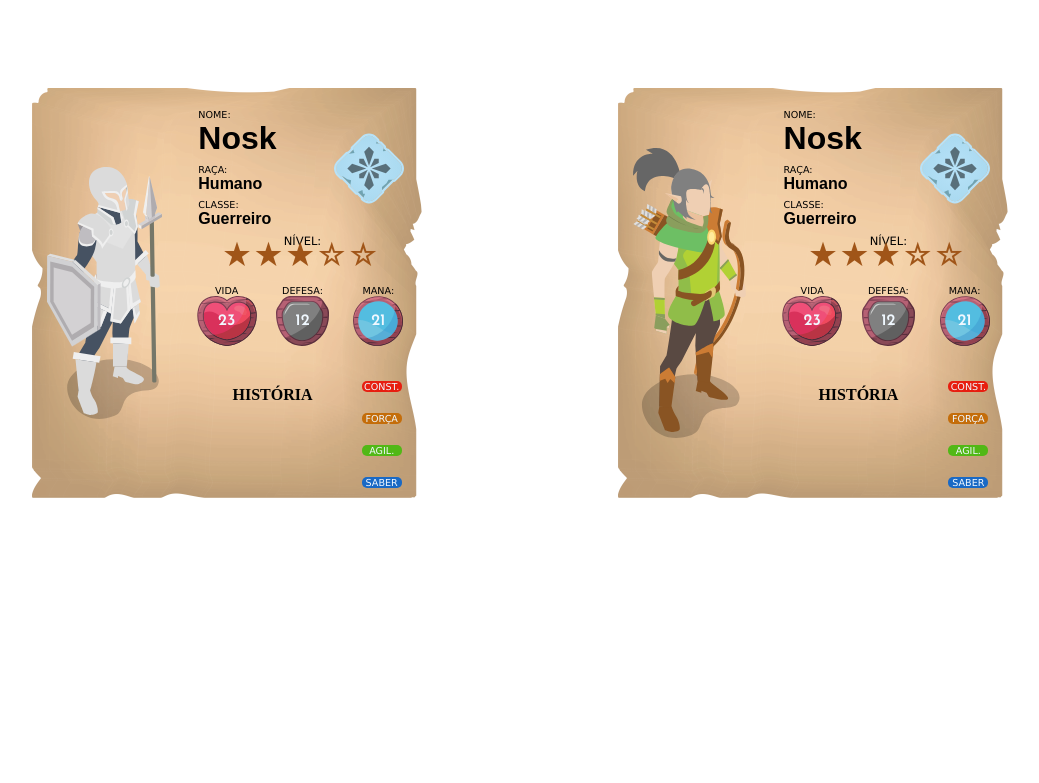
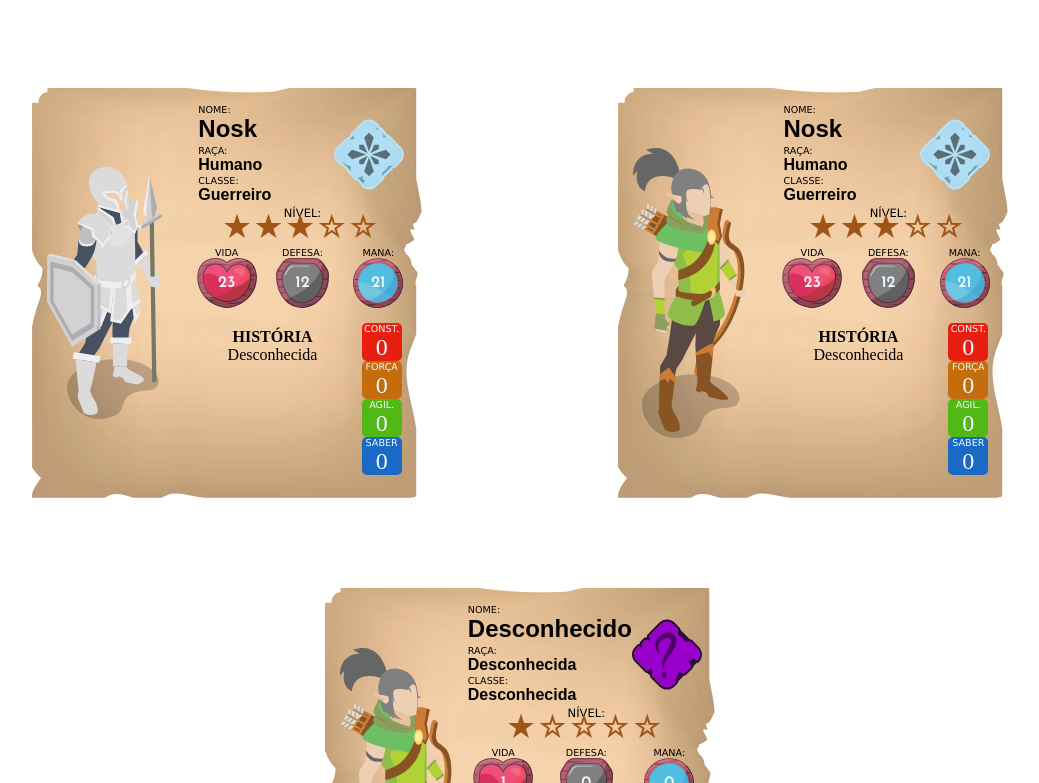
Before and after one commit to Wericksonsd/DigitalSys, a React (Vite) app in the folder ravenbeak/: page / in a window 1280 px wide. Shown: the part 617-1400 px from the top of the page, without its empty margins (120-1159 px from the left). Before the commit the page ends 1160 px from the top, so only its background shows below. Built offline with nearby package versions, Linux system fonts and the light colour scheme; a web font is replaced by a local one.

Commit message:
props defaul e types

```diff
--- a/ravenbeak/src/App.jsx
+++ b/ravenbeak/src/App.jsx
@@ -11,6 +11,7 @@ function App() {
         <Grupo imgPer={2} nome="Nosk" raca="Humano" classe="Guerreiro" origem={5} nivel={1} vida={23} def={12} mana={21} />
         <Grupo imgPer={3} nome="Nosk" raca="Humano" classe="Guerreiro" origem={3} nivel={3} vida={23} def={12} mana={21} />
         <Grupo imgPer={4} nome="Nosk" raca="Humano" classe="Guerreiro" origem={3} nivel={3} vida={23} def={12} mana={21} />
+        <Grupo/>
       </main>
     </>
   );
--- a/ravenbeak/src/Grupo.jsx
+++ b/ravenbeak/src/Grupo.jsx
@@ -1,4 +1,5 @@
 import React, { useState, useEffect } from 'react';
+import PropTypes from 'prop-types';
 import Grunda from './assets/brasoesOrigem/Grunda.svg'
 import Lavari from './assets/brasoesOrigem/Lavari.svg'
 import Termina from './assets/brasoesOrigem/Termina.svg'
@@ -124,7 +125,7 @@ function Grupo(props){
                 <div className='infosPerNome'>
                     <span>
                         <p>NOME:</p>
-                        <h1 id='nomePer'>{nome}</h1>
+                        <h2 id='nomePer'>{nome}</h2>
                     </span>
                     <span>
                         <p>RAÇA:</p>
@@ -160,4 +161,39 @@ function Grupo(props){
 
 }
 
+Grupo.propTypes = {
+    imgPer: PropTypes.number,
+    nome: PropTypes.string,
+    raca: PropTypes.string,
+    classe: PropTypes.string,
+    origem: PropTypes.number,
+    nivel: PropTypes.number,
+    vida: PropTypes.number,
+    def: PropTypes.number,
+    mana: PropTypes.number,
+    historia: PropTypes.string,
+    c: PropTypes.number,
+    f: PropTypes.number,
+    a: PropTypes.number,
+    s: PropTypes.number,
+}
+
+Grupo.defaultProps = {
+    imgPer: 4,
+    nome: "Desconhecido",
+    raca: "Desconhecida",
+    classe: "Desconhecida",
+    origem: 0,
+    nivel: 1,
+    vida: 1,
+    def: 0,
+    mana: 0,
+    historia: "Desconhecida",
+    c: 0,
+    f: 0,
+    a: 0,
+    s: 0,
+
+}
+
 export default Grupo
```
